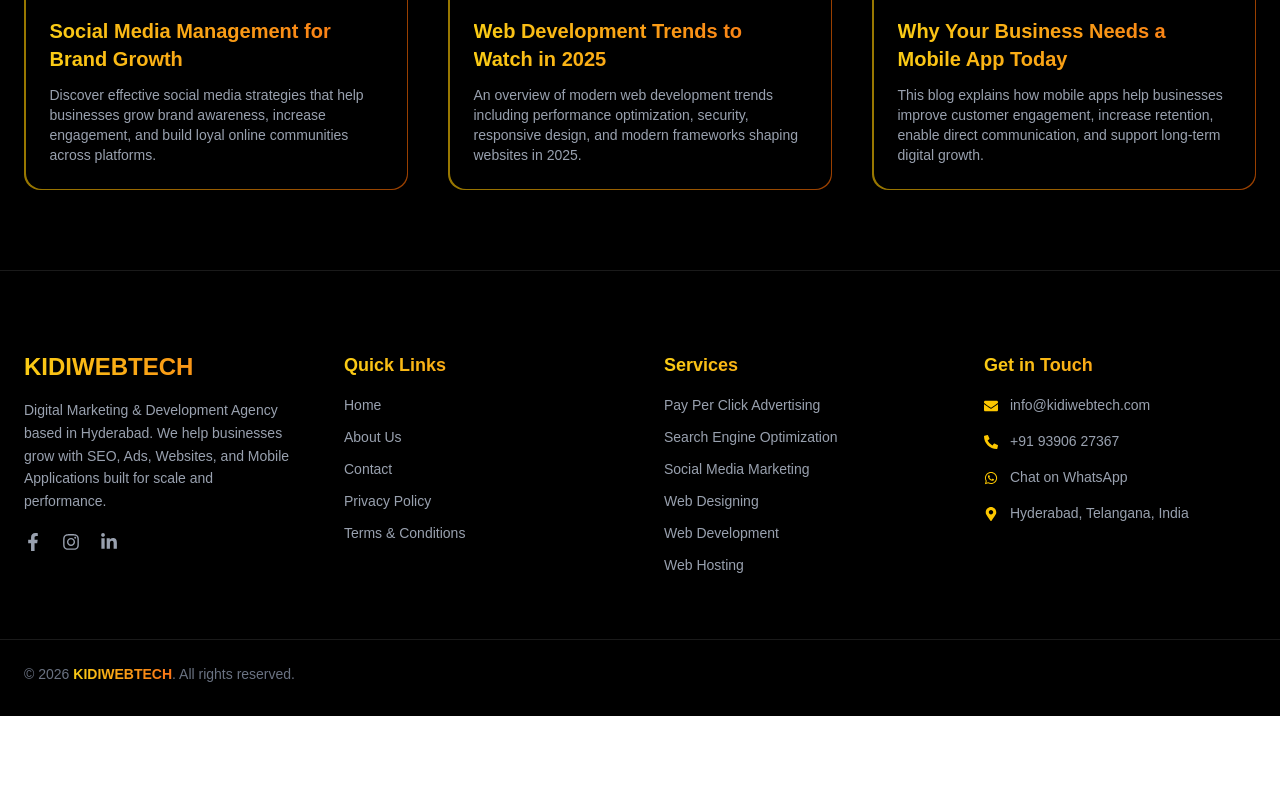
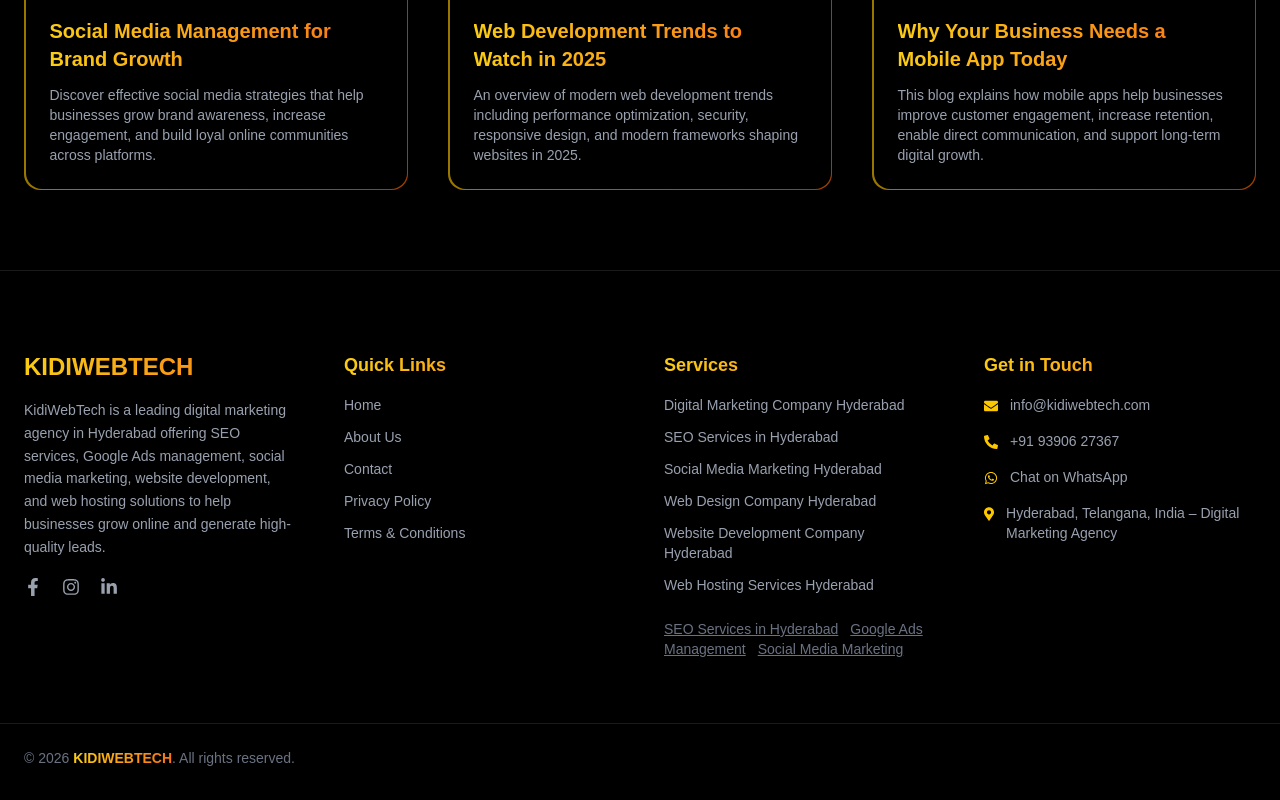
Before and after one commit to saikiranyalavarthi/kidi-web-tech, a Next.js app: page /blogs in a window 1280 px wide. Shown: the part 1439-2239 px from the top of the page. Before the commit the page ends 2155 px from the top, so only its background shows below. Built offline with nearby package versions, Linux system fonts and the light colour scheme.

Commit message:
first commit

```diff
--- a/src/app/Components/HeroSlider.jsx
+++ b/src/app/Components/HeroSlider.jsx
@@ -123,7 +123,7 @@ export default function HeroSlider() {
         </h2>
 
         {/* DESCRIPTION */}
-        <p className="text-lg md:text-xl text-gray-400 mb-6 max-w-3xl mx-auto">
+        <p className="text-lg md:text-xl text-gray-300 mb-6 max-w-3xl mx-auto">
           We help startups and businesses in Hyderabad and across India grow
           online with data-driven SEO strategies, high-performance websites,
           Google Ads, and social media marketing that generate real leads and
@@ -159,7 +159,7 @@ export default function HeroSlider() {
         </div>
 
         {/* TRUST SIGNALS */}
-        <div className="flex flex-wrap justify-center gap-6 text-sm text-gray-400">
+        <div className="flex flex-wrap justify-center gap-6 text-sm text-gray-300">
           <span>✔ 100+ Successful Projects</span>
           <span>✔ SEO & PPC Experts</span>
           <span>✔ ROI-Focused Marketing</span>
@@ -167,19 +167,24 @@ export default function HeroSlider() {
         </div>
 
         {/* INTERNAL SEO LINKS */}
-        <div className="mt-10 text-sm text-gray-500">
-          <a href="/services/seo" className="hover:text-white underline mr-4">
+        <div className="mt-10 text-sm text-gray-300">
+  <a
+    href="/services/seo"
+    className="text-yellow-400 hover:text-yellow-300 underline font-medium mr-4"
+  >
     SEO Services in Hyderabad
   </a>
+
   <a
     href="/services/google-ads"
-            className="hover:text-white underline mr-4"
+    className="text-yellow-400 hover:text-yellow-300 underline font-medium mr-4"
   >
     Google Ads Management
   </a>
+
   <a
     href="/services/social-media-marketing"
-            className="hover:text-white underline"
+    className="text-yellow-400 hover:text-yellow-300 underline font-medium"
   >
     Social Media Marketing Services
   </a>
--- a/src/app/Footer/Footer.jsx
+++ b/src/app/Footer/Footer.jsx
@@ -11,13 +11,34 @@ import {
   FaWhatsapp,
 } from "react-icons/fa";
 
+/* =========================
+   SEO OPTIMIZED SERVICES
+========================= */
 const serviceLinks = [
-  { name: "Pay Per Click Advertising", href: "/services/digital-marketing-company-hyderabad" },
-  { name: "Search Engine Optimization", href: "/services/seo-services-hyderabad" },
-  { name: "Social Media Marketing", href: "/services/social-media-company-hyderabad" },
-  { name: "Web Designing", href: "/services/web-design-company-hyderabad" },
-  { name: "Web Development", href: "/services/web-development-company-hyderabad" },
-  { name: "Web Hosting", href: "/services/web-hosting-company-hyderabad" },
+  {
+    name: "Digital Marketing Company Hyderabad",
+    href: "/services/digital-marketing-company-hyderabad",
+  },
+  {
+    name: "SEO Services in Hyderabad",
+    href: "/services/seo-services-hyderabad",
+  },
+  {
+    name: "Social Media Marketing Hyderabad",
+    href: "/services/social-media-company-hyderabad",
+  },
+  {
+    name: "Web Design Company Hyderabad",
+    href: "/services/web-design-company-hyderabad",
+  },
+  {
+    name: "Website Development Company Hyderabad",
+    href: "/services/web-development-company-hyderabad",
+  },
+  {
+    name: "Web Hosting Services Hyderabad",
+    href: "/services/web-hosting-company-hyderabad",
+  },
 ];
 
 export default function Footer() {
@@ -25,33 +46,53 @@ export default function Footer() {
 
   return (
     <footer className="bg-black border-t border-white/10 pt-20 pb-8">
-
       {/* TOP SECTION */}
       <div className="max-w-7xl mx-auto px-6 grid grid-cols-1 md:grid-cols-4 gap-12">
-
         {/* BRAND */}
         <div>
-          <h2 className="text-2xl font-extrabold mb-4 gradient-text">
+          <h3 className="text-2xl font-extrabold mb-4 gradient-text">
             KIDIWEBTECH
-          </h2>
+          </h3>
 
           <p className="text-gray-400 text-sm leading-relaxed mb-5">
-            Digital Marketing & Development Agency based in Hyderabad. We help
-            businesses grow with SEO, Ads, Websites, and Mobile Applications
-            built for scale and performance.
+            KidiWebTech is a leading digital marketing agency in Hyderabad
+            offering SEO services, Google Ads management, social media
+            marketing, website development, and web hosting solutions to help
+            businesses grow online and generate high-quality leads.
           </p>
 
           <div className="flex gap-5 text-lg text-gray-400">
-            <a href="https://www.facebook.com/profile.php?id=61585391203839" target="_blank" rel="noopener noreferrer" className="hover:text-yellow-400 transition">
+            <a
+              href="https://www.facebook.com/profile.php?id=61585391203839"
+              target="_blank"
+              rel="noopener noreferrer"
+              aria-label="Visit KidiWebTech Facebook page"
+              className="hover:text-yellow-400 transition"
+            >
               <FaFacebookF />
+              <span className="sr-only">Facebook</span>
             </a>
 
-            <a href="https://www.instagram.com/kidi.webtech/" target="_blank" rel="noopener noreferrer" className="hover:text-yellow-400 transition">
+            <a
+              href="https://www.instagram.com/kidi.webtech/"
+              target="_blank"
+              rel="noopener noreferrer"
+              aria-label="Visit KidiWebTech Instagram profile"
+              className="hover:text-yellow-400 transition"
+            >
               <FaInstagram />
+              <span className="sr-only">Instagram</span>
             </a>
 
-            <a href="https://www.linkedin.com/in/kidi-webtech-a86b8b3a2/" target="_blank" rel="noopener noreferrer" className="hover:text-yellow-400 transition">
+            <a
+              href="https://www.linkedin.com/in/kidi-webtech-a86b8b3a2/"
+              target="_blank"
+              rel="noopener noreferrer"
+              aria-label="Visit KidiWebTech LinkedIn profile"
+              className="hover:text-yellow-400 transition"
+            >
               <FaLinkedinIn />
+              <span className="sr-only">LinkedIn</span>
             </a>
           </div>
         </div>
@@ -63,19 +104,46 @@ export default function Footer() {
           </h3>
 
           <ul className="space-y-3 text-sm text-gray-400">
-            <li><Link href="/" className="hover:text-yellow-400 transition">Home</Link></li>
-            <li><Link href="/about" className="hover:text-yellow-400 transition">About Us</Link></li>
-            <li><Link href="/contact" className="hover:text-yellow-400 transition">Contact</Link></li>
-            <li><Link href="/privacy-policy" className="hover:text-yellow-400 transition">Privacy Policy</Link></li>
-            <li><Link href="/terms-and-conditions" className="hover:text-yellow-400 transition">Terms & Conditions</Link></li>
+            <li>
+              <Link href="/" className="hover:text-yellow-400 transition">
+                Home
+              </Link>
+            </li>
+            <li>
+              <Link href="/about" className="hover:text-yellow-400 transition">
+                About Us
+              </Link>
+            </li>
+            <li>
+              <Link
+                href="/contact"
+                className="hover:text-yellow-400 transition"
+              >
+                Contact
+              </Link>
+            </li>
+            <li>
+              <Link
+                href="/privacy-policy"
+                className="hover:text-yellow-400 transition"
+              >
+                Privacy Policy
+              </Link>
+            </li>
+            <li>
+              <Link
+                href="/terms-and-conditions"
+                className="hover:text-yellow-400 transition"
+              >
+                Terms & Conditions
+              </Link>
+            </li>
           </ul>
         </div>
 
-        {/* SERVICES (NEW – AUTO FROM serviceLinks) */}
+        {/* SERVICES */}
         <div>
-          <h3 className="text-lg font-semibold mb-4 gradient-text">
-            Services
-          </h3>
+          <h3 className="text-lg font-semibold mb-4 gradient-text">Services</h3>
 
           <ul className="space-y-3 text-sm text-gray-400">
             {serviceLinks.map((service) => (
@@ -89,6 +157,25 @@ export default function Footer() {
               </li>
             ))}
           </ul>
+
+          {/* SEO INTERNAL LINKS */}
+          <div className="mt-6 text-sm text-gray-500">
+            <Link
+              href="/services/seo-services-hyderabad"
+              className="underline mr-3"
+            >
+              SEO Services in Hyderabad
+            </Link>
+            <Link href="/services/google-ads" className="underline mr-3">
+              Google Ads Management
+            </Link>
+            <Link
+              href="/services/social-media-company-hyderabad"
+              className="underline"
+            >
+              Social Media Marketing
+            </Link>
+          </div>
         </div>
 
         {/* CONTACT */}
@@ -100,28 +187,41 @@ export default function Footer() {
           <ul className="space-y-4 text-sm text-gray-400">
             <li className="flex gap-3">
               <FaEnvelope className="mt-1 text-yellow-400" />
-              <a href="mailto:info@kidiwebtech.com" className="hover:text-yellow-400 transition">
+              <a
+                href="mailto:info@kidiwebtech.com"
+                className="hover:text-yellow-400 transition"
+              >
                 info@kidiwebtech.com
               </a>
             </li>
 
             <li className="flex gap-3">
               <FaPhoneAlt className="mt-1 text-yellow-400" />
-              <a href="tel:+919390627367" className="hover:text-yellow-400 transition">
+              <a
+                href="tel:+919390627367"
+                className="hover:text-yellow-400 transition"
+              >
                 +91 93906 27367
               </a>
             </li>
 
             <li className="flex gap-3">
               <FaWhatsapp className="mt-1 text-yellow-400" />
-              <a href="https://wa.me/919390627367" target="_blank" rel="noopener noreferrer" className="hover:text-yellow-400 transition">
+              <a
+                href="https://wa.me/919390627367"
+                target="_blank"
+                rel="noopener noreferrer"
+                className="hover:text-yellow-400 transition"
+              >
                 Chat on WhatsApp
               </a>
             </li>
 
             <li className="flex gap-3">
               <FaMapMarkerAlt className="mt-1 text-yellow-400" />
-              <span>Hyderabad, Telangana, India</span>
+              <span>
+                Hyderabad, Telangana, India – Digital Marketing Agency
+              </span>
             </li>
           </ul>
         </div>
@@ -131,7 +231,9 @@ export default function Footer() {
       <div className="mt-16 pt-6 border-t border-white/10">
         <div className="max-w-7xl mx-auto px-6 flex flex-col md:flex-row justify-between items-center text-sm text-gray-500">
           <p>
-            © {year} <span className="gradient-text font-semibold">KIDIWEBTECH</span>. All rights reserved.
+            © {year}{" "}
+            <span className="gradient-text font-semibold">KIDIWEBTECH</span>.
+            All rights reserved.
           </p>
         </div>
       </div>
```
Lines whose indentation alone changed are shown as unchanged.
